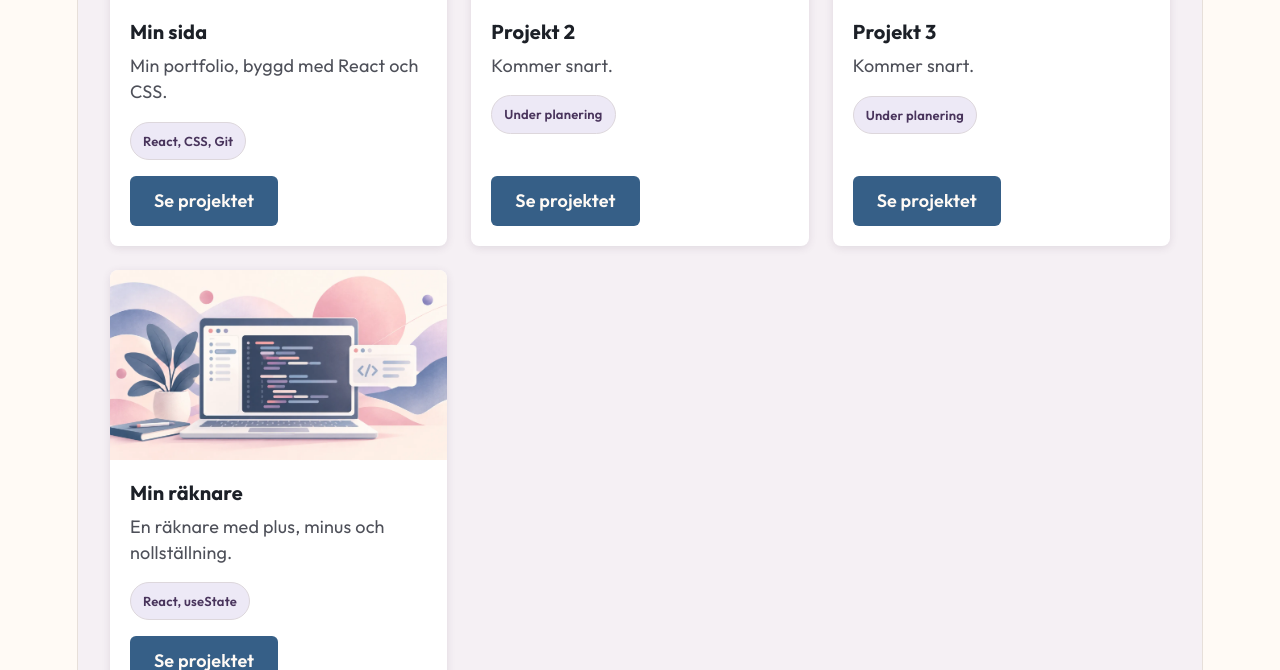
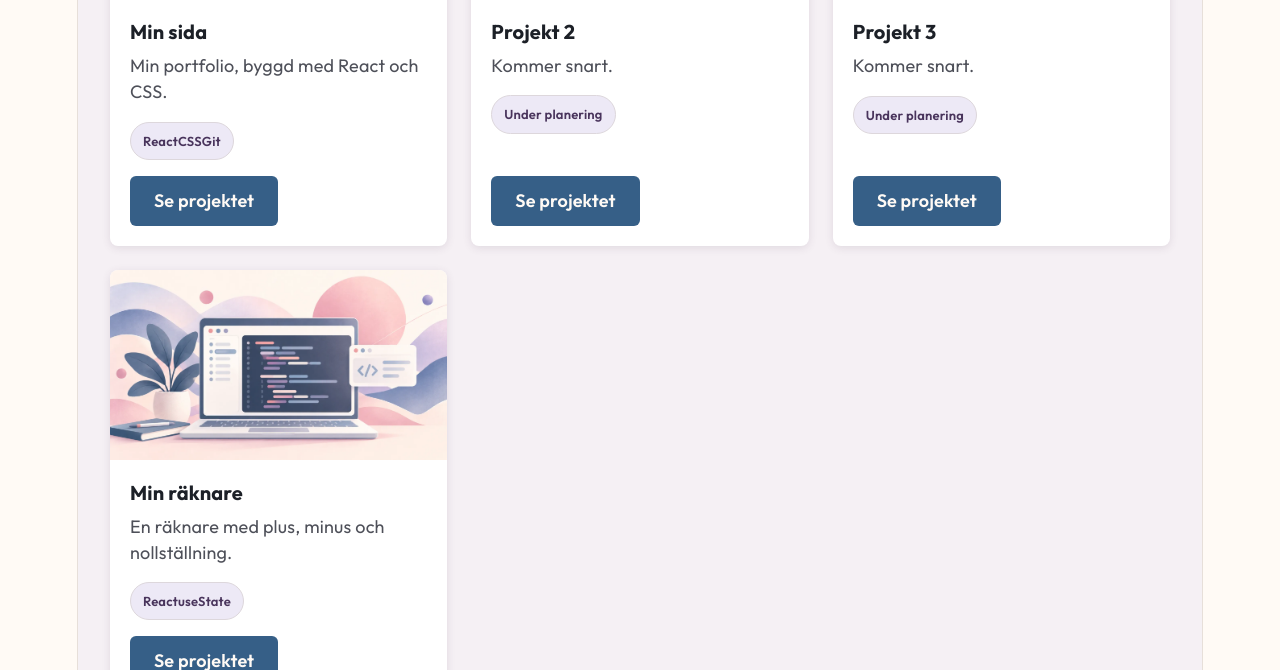
Before and after one commit to nataliedeleeuw/min-sida-experiment, a React (Vite) app: page / in a window 1280 px wide. Shown: the part 1300-1970 px from the top of the page. Built offline with nearby package versions, Linux system fonts and the light colour scheme.

Commit message:
https://github.com/nataliedeleeuw/min-sida-experiment

```diff
--- a/src/components/Projekt.jsx
+++ b/src/components/Projekt.jsx
@@ -70,7 +70,8 @@ function Projekt() {
             text={p.text}
             bild={bilder[p.bild]}
             lank={p.lank}
-              teknik={p.teknik.join(", ")}
+            teknik={p.teknik}
+            onValjTeknik={setVald}
           />
           ))}
         </div>
```
Lines whose indentation alone changed are shown as unchanged.
